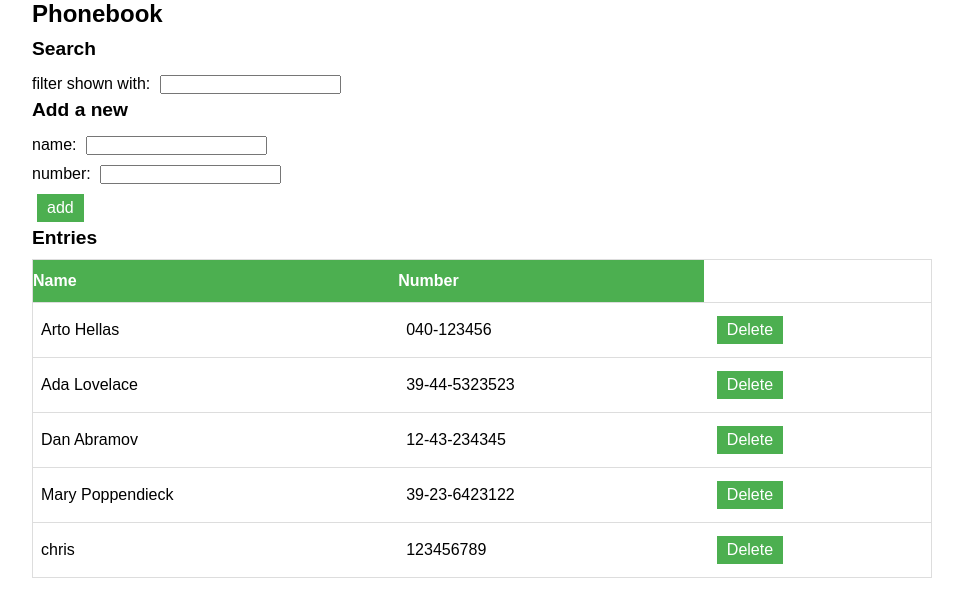
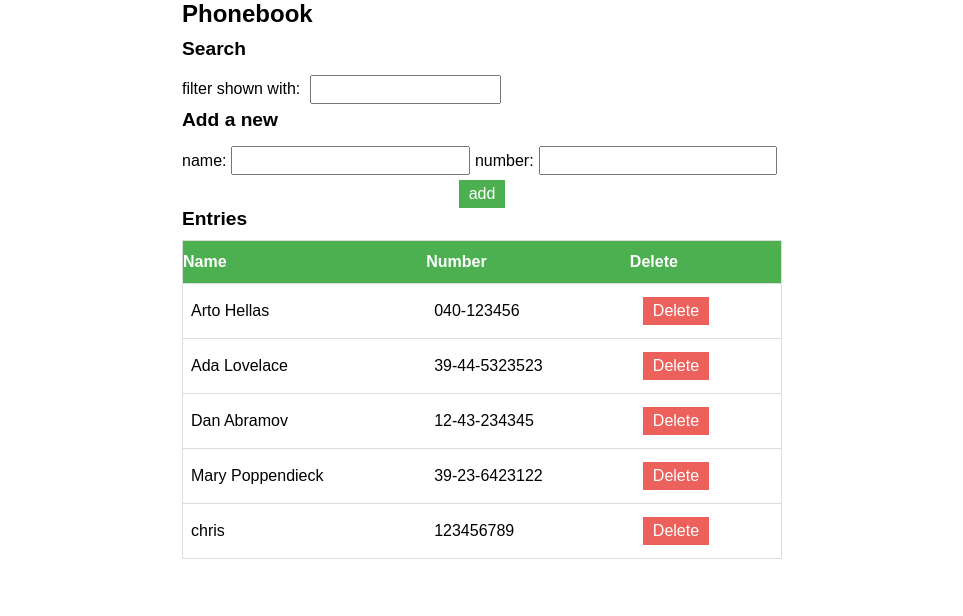
Before and after one commit to chrislange89/FullStackOpen2023, a React (Vite) app in the folder part2/phonebook/: page / in a window 1280 px wide. Shown: the top 616 px of the page, without its empty margins (158-1121 px from the left). Built offline with nearby package versions, Linux system fonts and the light colour scheme; data requests are answered from the project's data file.

Commit message:
more styling

```diff
--- a/part2/phonebook/src/App.styles.css
+++ b/part2/phonebook/src/App.styles.css
@@ -7,8 +7,8 @@
 body {
   font-family: Arial, Helvetica, sans-serif;
   margin: 0 auto;
-  width: 900px;
-
+  min-width: 600px;
+  max-width: max-content;
 }
 
 h1 {
@@ -21,33 +21,42 @@ h2 {
   margin-bottom: 10px;
 }
 
+form > div {
+  display: flex;
+  flex-direction: row;
+  align-items: center;
+}
+
 input {
   margin: 5px;
+  padding: 5px;
+  flex-grow: 1;
 }
-
-input[type=text] {
-  width: 100%;
-  padding: 5px;
-}
-
-input[type=number] {
-  width: 100%;
-  padding: 5px;
-}
-
-
 
 table {
   border-collapse: collapse;
   width: 100%;
 }
 
-button {
+.delete {
+  background-color: #ec615c;
+  border: none;
+  color: white;
+  cursor: pointer;
+  margin: 5px;
+  padding: 5px 10px;
+  text-align: center;
+  text-decoration: none;
+  display: inline-block;
+  font-size: 16px;
+}
+
+.add {
   background-color: #4CAF50;
   border: none;
   color: white;
   cursor: pointer;
-  margin: 5px;
+  margin: 0 auto;
   padding: 5px 10px;
   text-align: center;
   text-decoration: none;
@@ -71,3 +80,7 @@ th {
 td {
   padding: 8px;
 }
+
+.hidden {
+  display: none;
+}
--- a/part2/phonebook/src/components/entry.component.jsx
+++ b/part2/phonebook/src/components/entry.component.jsx
@@ -13,7 +13,7 @@ const Entry = ({ handleSubmit, newName, handleNewName, newNumber, handleNewNumbe
           <input name="number" value={newNumber} onChange={handleNewNumber} required />
         </div>
         <div>
-          <button type="button" onClick={addNewPerson}>add</button>
+          <button className="add" type="button" onClick={addNewPerson}>add</button>
         </div>
       </form>
     </>
--- a/part2/phonebook/src/components/numbers.component.jsx
+++ b/part2/phonebook/src/components/numbers.component.jsx
@@ -20,6 +20,7 @@ const Numbers = ({ people, handleDelete }) => {
             <tr>
               <th>Name</th>
               <th>Number</th>
+              <th>Delete</th>
             </tr>
           </thead>
           <tbody>
--- a/part2/phonebook/src/components/person.component.jsx
+++ b/part2/phonebook/src/components/person.component.jsx
@@ -6,7 +6,7 @@ const Person = ({ id, name, number, handleDelete }) => {
         <td>{name}</td>
         <td>{number}</td>
         <td>
-          <button id={id} type="button" onClick={handleDelete}>Delete</button>
+          <button className='delete' id={id} type="button" onClick={handleDelete}>Delete</button>
         </td>
       </tr>
   )
```
